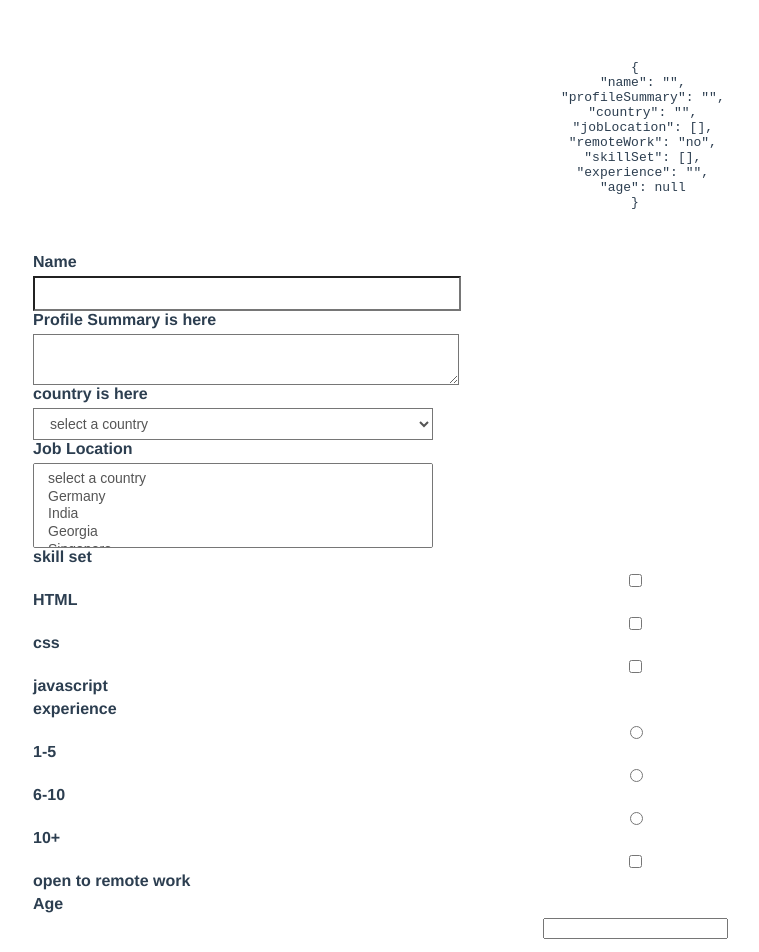
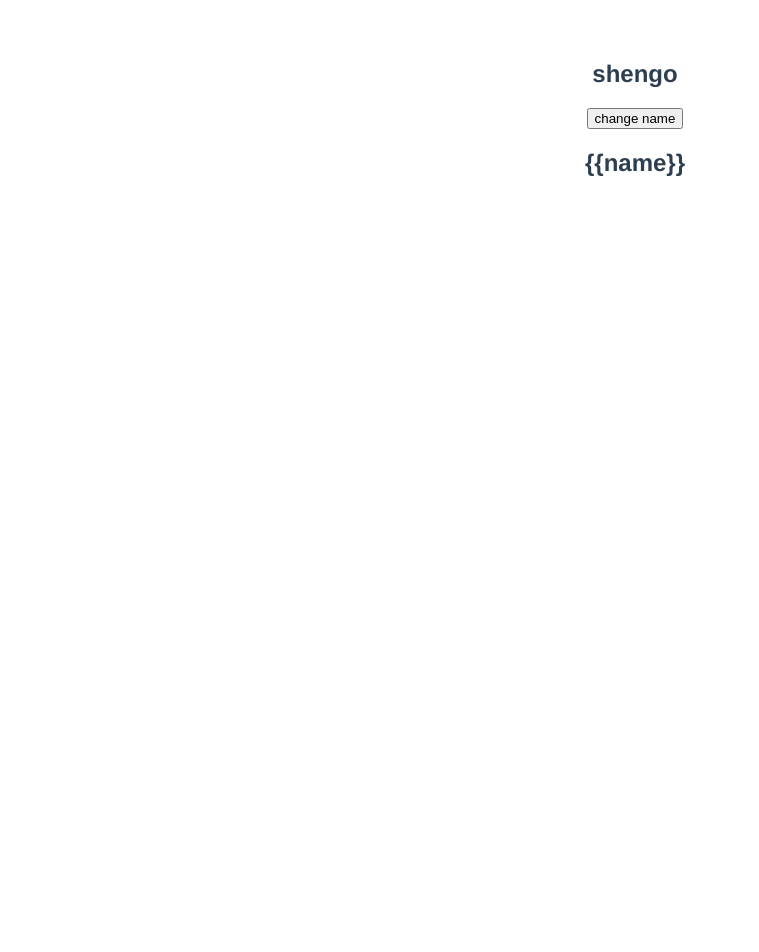
Before and after one commit to shengo333/hello-vue3, a Vue app: page / in a window 1280 px wide. Shown: the top 952 px of the page, without its empty margins (5-764 px from the left). After the commit the page ends 800 px from the top, so only its background shows below. Built offline with nearby package versions, Linux system fonts and the light colour scheme.

Commit message:
some more directives

```diff
--- a/src/App.vue
+++ b/src/App.vue
@@ -1,73 +1,8 @@
 <template>
   <div>
-    <pre>{{JSON.stringify(formValues,null,2)}}</pre>
-    <form @submit.prevent="submitForm">
-      <div>
-        <label for="name">Name</label>
-        <input type="text" id="name" v-model.trim.lazy="formValues.name">
-      </div>
-      <div>
-        <label for="profile">Profile Summary is here</label>
-        <textarea id="profile" v-model="formValues.profileSummary"></textarea>
-      </div>
-
-      <div>
-        <label for="country">country is here</label>
-        <select id="country" v-model="formValues.country">
-          <option value="">select a country</option>
-          <option value="Germany">Germany</option>
-          <option value="India">India</option>
-          <option value="Georgia">Georgia</option>
-          <option value="USA">Singapore</option>
-        </select>
-      </div>
-      <div>
-        <label for="job-location">Job Location</label>
-        <select id="job-location" multiple v-model="formValues.jobLocation" >
-          <option value="">select a country</option>
-          <option value="Germany">Germany</option>
-          <option value="India">India</option>
-          <option value="Georgia">Georgia</option>
-          <option value="USA">Singapore</option>
-        </select>
-      </div>
-      <div>
-          <label>skill set</label>
-          <input type="checkbox" id="html" value="html" v-model="formValues.skillSet"/>
-          <label for="html" >HTML</label>
-          <input type="checkbox" id="css" value="css" v-model="formValues.skillSet"/>
-          <label for="css">css</label>
-          <input type="checkbox" id="javascript" value="javascript" v-model="formValues.skillSet"/>
-          <label for="javascript">javascript</label>
-      </div>
-      <div>
-          <label>experience</label>
-          <input type="radio" id="1-5" value="1-5" v-model="formValues.experience"/>
-          <label for="1-5" >1-5</label>
-          <input type="radio" id="6-10" value="6-10" v-model="formValues.experience"/>
-          <label for="6-10" >6-10</label>
-          <input type="radio" id="10+" value="10+" v-model="formValues.experience"/>
-          <label for="10+" >10+</label>
-
-      </div>
-
-      <div>
-
-        <input type="checkbox" id="remoteWork" v-model="formValues.remoteWork" true-value="yes" false-value="no">
-        <label for="remoteWork"> open to remote work</label>
-      </div>
-      <div>
-
-        <label for="age"> Age </label>
-        <input @keyup.enter="submitForm" type="number" id="age" v-model.number="formValues.age">
-      </div>
-      <!-- <div>
-        <button>Submit</button>
-      </div> -->
-
-    </form>
-
-
+    <h2 v-once>{{name}}</h2>
+    <button @click="changeName"> change name</button>
+    <h2 v-pre>{{name}}</h2>
   </div>
 </template>
 
@@ -77,21 +12,12 @@ export default {
   name: "App",
   data() {
     return{
-      formValues: {
-        name: '',
-        profileSummary: '',
-        country: '',
-        jobLocation: [],
-        remoteWork: 'no',
-        skillSet:[],
-        experience: '',
-        age: null
-      }
+        name: 'shengo'
     }
   },
   methods:{
-    submitForm(){
-      console.log('Form values name is this one and the rest if inputed data', this.formValues)
+    changeName(){
+      return this.name = 'betman'
     }
   }
 }
```
